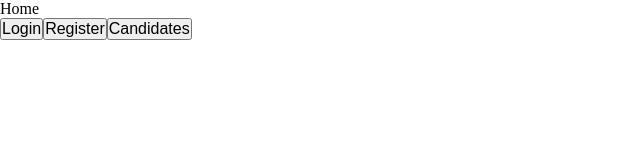
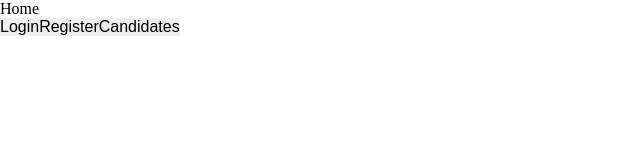
Before and after one commit to vitorschmidt/Getsight, a React (Create React App) app: page / in a window 1280 px wide. Shown: the top 160 px of the page, without its empty margins (0-640 px from the left). Built offline with nearby package versions, Linux system fonts and the light colour scheme.

Commit message:
chore: Add Variavel back

```diff
--- a/src/styles/global.js
+++ b/src/styles/global.js
@@ -8,9 +8,10 @@ export default createGlobalStyle`
         outline: 0;
     }
     :root {
+      --placeholder-text: #868E96;
       --background-primary: #C2D8DA;
       --light-grey: #F3F3F3;
-      --back: #000000;
+      --back: #070707;
       --dark-blue: #22333B;
       --grey-1: #C4C4C4;
       --green-1: #00F40A;
@@ -24,6 +25,7 @@ export default createGlobalStyle`
         font-size: 1rem;
     }
     button {
+        border: none;
         cursor: pointer;
         font-size: 16px;
         font-weight: 500;
```
